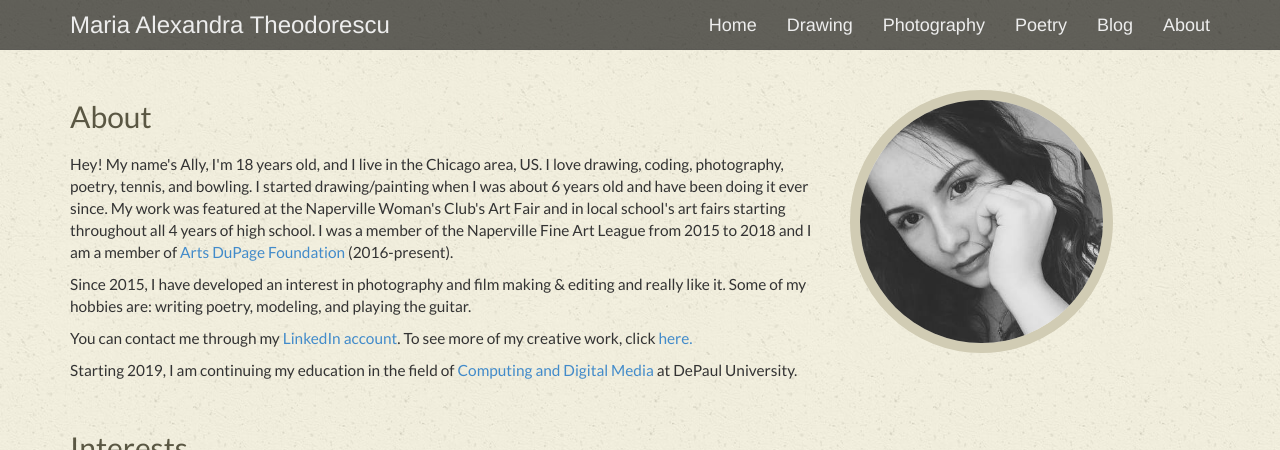
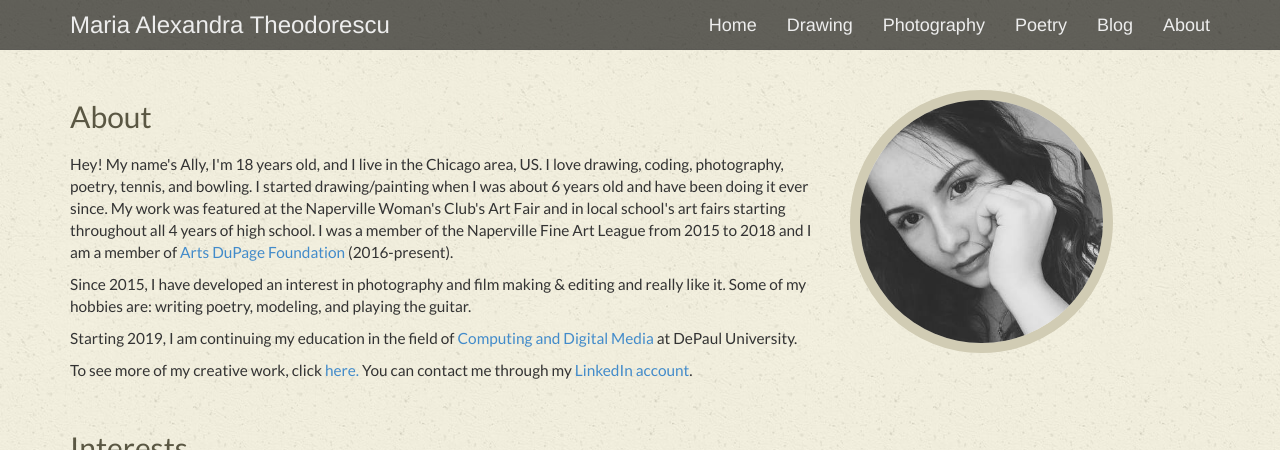
Before and after one commit to allyth/allyth, a Jekyll site: the page built from about.html, in a window 1280 px wide and 900 px high, cut to the strip 0-450 px from the top of the window. Built offline with Jekyll 4.4.1, drawn with Linux system fonts in a browser that asks for light colours; some web fonts are replaced.

```diff
--- a/about.html
+++ b/about.html
@@ -13,8 +13,9 @@ title: About
                     My work was featured at the Naperville Woman's Club's Art Fair and in local school's art fairs starting throughout all 4 years of high school.
                     I was a member of the Naperville Fine Art League from 2015 to 2018 and I am a member of <a href="http://www.artsdupage.org/">Arts DuPage Foundation</a> (2016-present). </p>
                     <p>Since 2015, I have developed an interest in photography and film making & editing and really like it. Some of my hobbies are: writing poetry, modeling, and playing the guitar.</p>
-                    <p>You can contact me through my <a href="http://www.linkedin.com/in/alexandra-theodorescu">LinkedIn account</a>. To see more of my creative work, click <a href="https://www.instagram.com/oceanbluesoul/">here.</a></p>
-                   <p> Starting 2019, I am continuing my education in the field of <a href="https://www.cdm.depaul.edu/Pages/default.aspx">Computing and Digital Media</a> at DePaul University.</p>
+                    <p> Starting 2019, I am continuing my education in the field of <a href="https://www.cdm.depaul.edu/Pages/default.aspx">Computing and Digital Media</a> at DePaul University.</p>
+                    <p>To see more of my creative work, click <a href="https://www.instagram.com/oceanbluesoul/">here.</a> You can contact me through my <a href="http://www.linkedin.com/in/alexandra-theodorescu">LinkedIn account</a>.</p>
+
 
                 <!--<br>-->
             </div>
```
